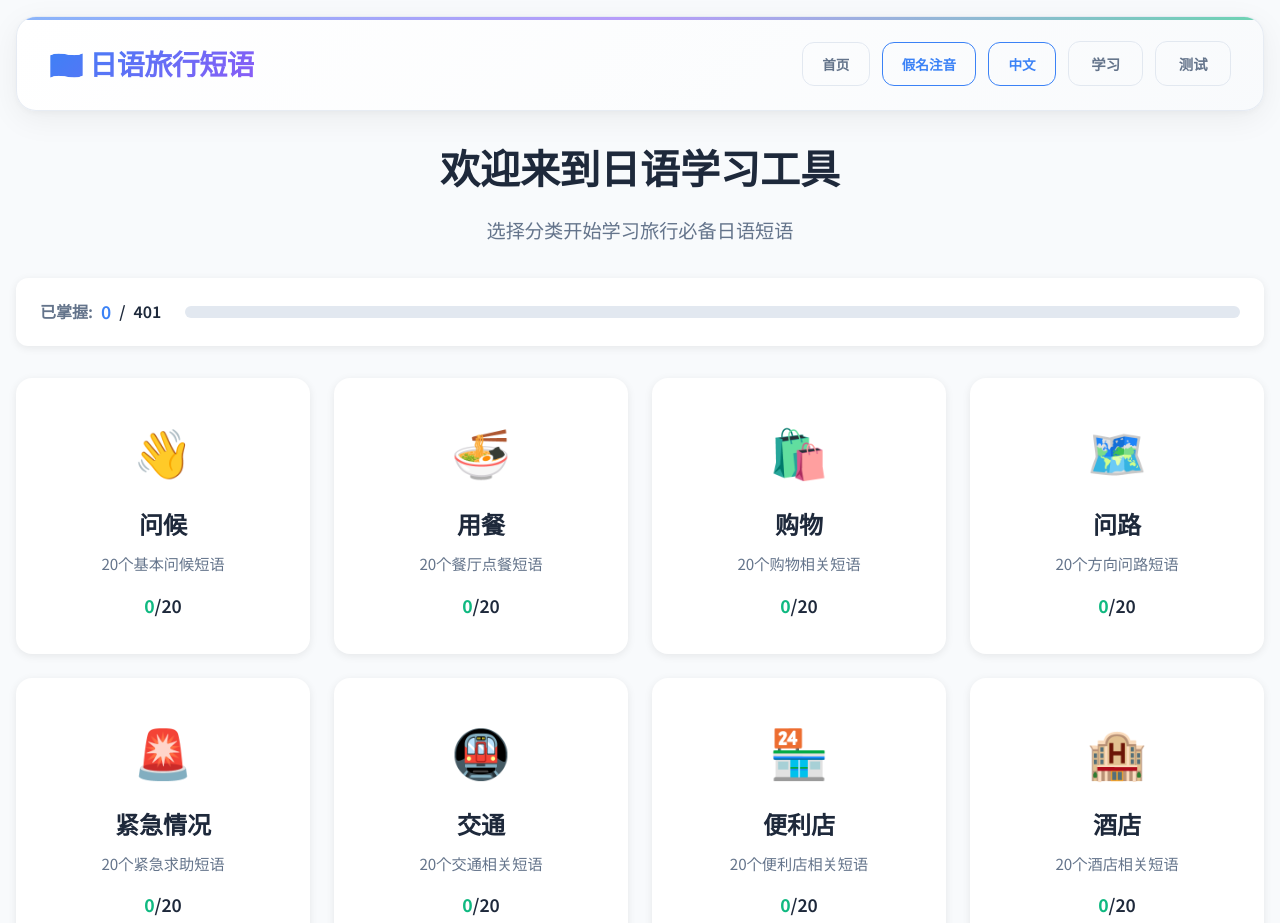
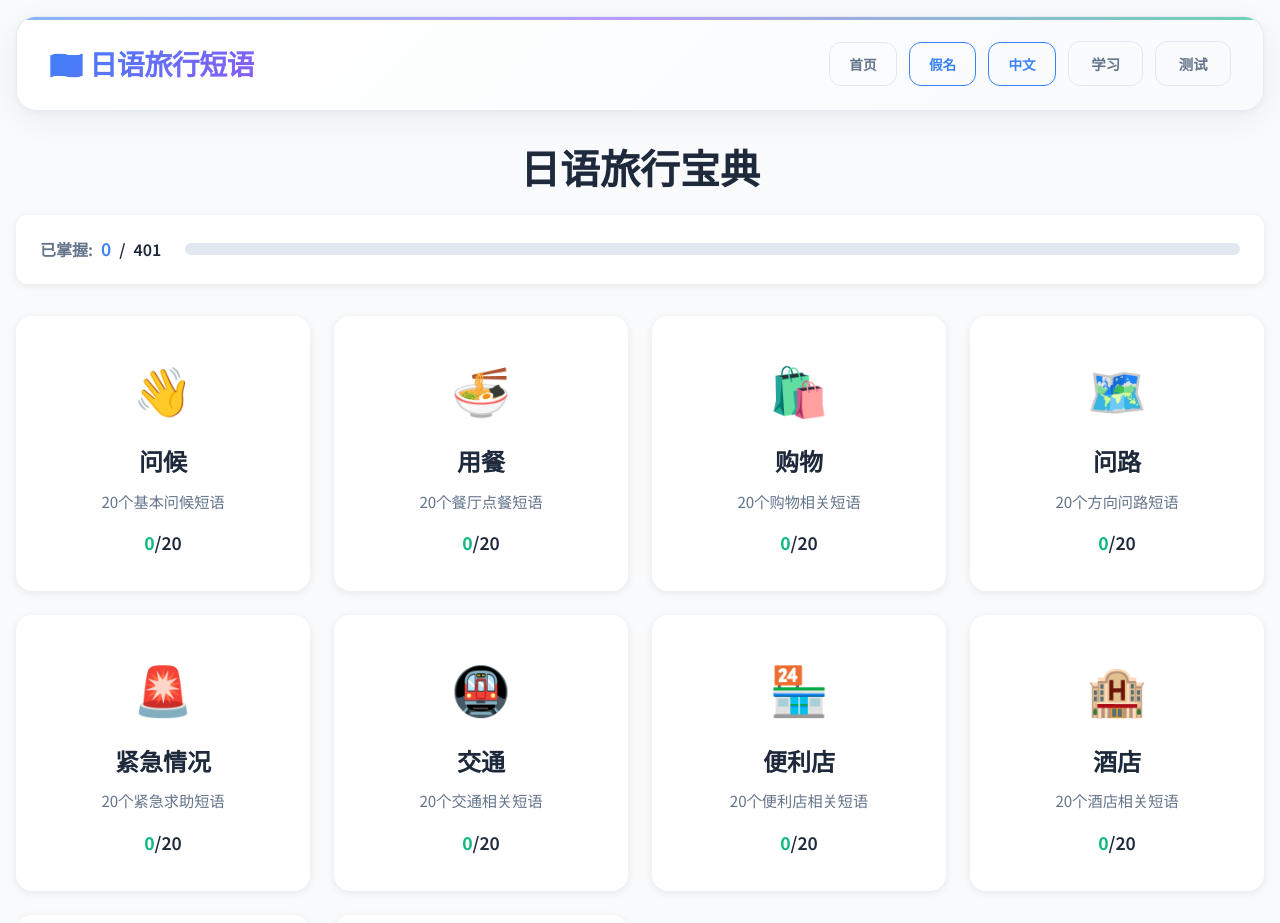
Before and after one commit to john20251372/japanese-tutorial, a plain HTML site: page index.html in a window 1280 px wide. Shown: the top 923 px of the page. Drawn offline with Linux system fonts and the light colour scheme.

Commit message:
Update: 修改标题为'日语旅行宝典'，移除副标题，增大假名字体，改为'假名'按钮

```diff
--- a/index.html
+++ b/index.html
@@ -19,8 +19,8 @@
                 <h1 class="app-title">🇯🇵 日语旅行短语</h1>
                 <div class="header-controls">
                     <button class="home-btn" id="home-btn" title="返回首页">首页</button>
-                    <button class="furigana-toggle-btn active" id="furigana-toggle" title="切换假名注音">
-                        <span class="furigana-label">假名注音</span>
+                    <button class="furigana-toggle-btn active" id="furigana-toggle" title="切换假名">
+                        <span class="furigana-label">假名</span>
                     </button>
                     <button class="chinese-toggle-btn active" id="chinese-toggle" title="切换中文显示">
                         <span class="chinese-label">中文</span>
@@ -35,8 +35,7 @@
         <main class="main-content">
             <div class="mode-content active" id="home-mode">
                 <div class="home-container">
-                    <h2 class="home-title">欢迎来到日语学习工具</h2>
-                    <p class="home-subtitle">选择分类开始学习旅行必备日语短语</p>
+                    <h2 class="home-title">日语旅行宝典</h2>
 
                     <!-- Progress Overview -->
                     <div class="progress-overview">
--- a/style.css
+++ b/style.css
@@ -288,12 +288,6 @@ body {
     color: var(--text-primary);
 }
 
-.home-subtitle {
-    font-size: 1.2rem;
-    text-align: center;
-    color: var(--text-secondary);
-    margin-bottom: 2rem;
-}
 
 .category-cards {
     display: grid;
@@ -525,7 +519,7 @@ body {
 
 .word-furigana {
     font-family: 'Noto Sans JP', sans-serif;
-    font-size: 0.85rem;
+    font-size: 1.08rem;
     color: var(--text-secondary);
     margin-bottom: 0.5rem;
     transition: all 0.3s;
@@ -644,7 +638,7 @@ body {
 
 .phrase-furigana {
     font-family: 'Noto Sans JP', sans-serif;
-    font-size: 0.85rem;
+    font-size: 1.08rem;
     color: var(--text-secondary);
     margin-bottom: 0.5rem;
     transition: all 0.3s;
```
Also changed, not shown: 5 other files.
